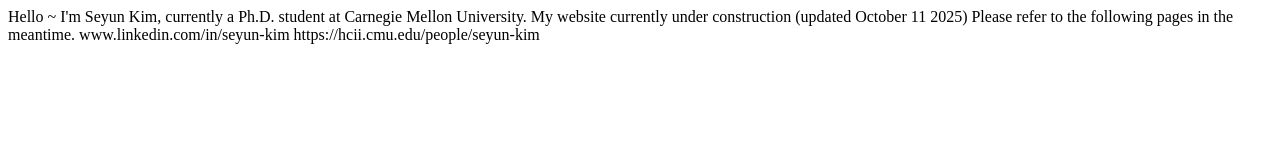
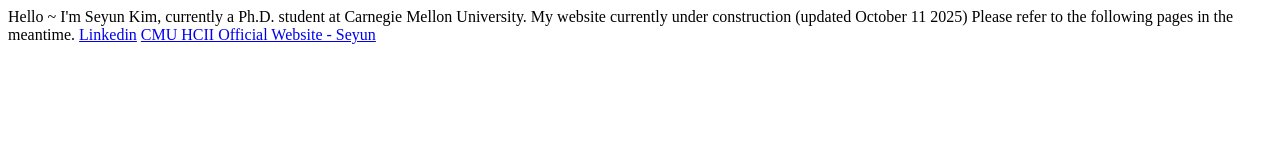
Before and after one commit to seyunk/seyunKimWebsite, a plain HTML site: page index.html in a window 1280 px wide. Drawn offline with Linux system fonts and the light colour scheme.

Commit message:
Update index.html

```diff
--- a/index.html
+++ b/index.html
@@ -2,7 +2,7 @@
 Hello ~ I'm Seyun Kim, currently a Ph.D. student at Carnegie  Mellon University.
 My website currently under construction (updated October 11 2025)
 Please refer to the following pages in the meantime.
-<link> www.linkedin.com/in/seyun-kim </link>
-<link> https://hcii.cmu.edu/people/seyun-kim </link>
+<a href="www.linkedin.com/in/seyun-kim">Linkedin</a>
+<a href=" https://hcii.cmu.edu/people/seyun-kim">CMU HCII Official Website - Seyun </a>
 
 </html>
```
